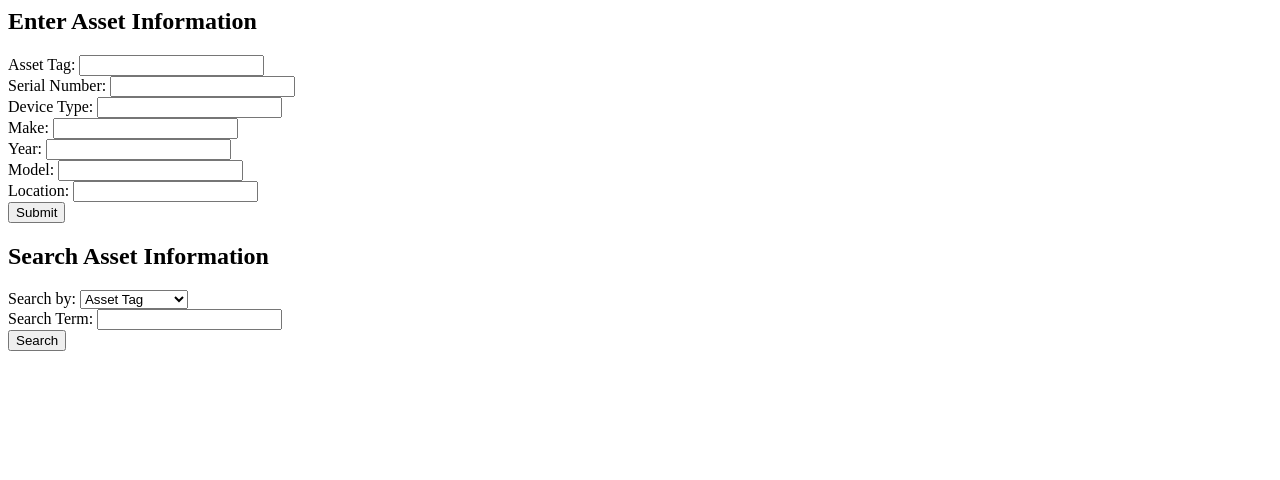
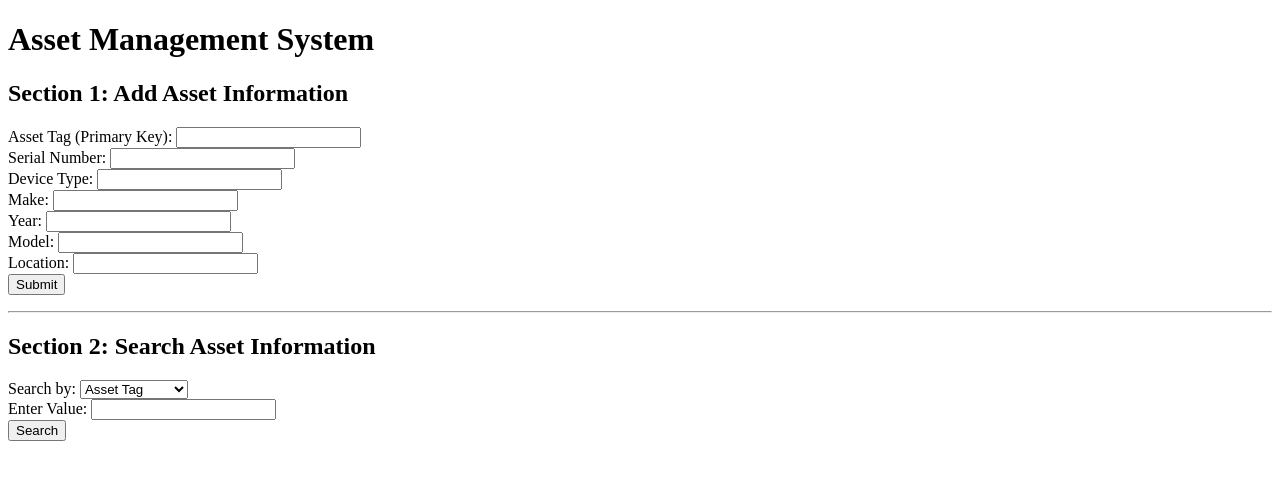
Before and after one commit to Ynitsed/personal, a PHP site: page / in a window 1280 px wide. Shown: the top 480 px of the page. Run offline with PHP 8.4, Linux system fonts and the light colour scheme.

Commit message:
Update index.php

```diff
--- a/index.php
+++ b/index.php
@@ -1,12 +1,24 @@
 <?php
-// Database connection
-$conn = new mysqli('10.0.0.4', 'vm1_user', 'your_password', 'asset_management');
+// Database connection details
+$servername = "10.0.0.6";
+$username = "kelleylu001";
+$password = "Kelly@ite001~~";
+$dbname = "asset_management";
+
+// Create connection
+$conn = new mysqli($servername, $username, $password, $dbname);
+
+// Check connection
 if ($conn->connect_error) {
     die("Connection failed: " . $conn->connect_error);
 }
 
-// Section 1: Store asset info
-if (isset($_POST['submit'])) {
+// Initialize variables
+$feedback = '';
+$searchResult = '';
+
+// Handle form submission to insert asset data
+if ($_SERVER["REQUEST_METHOD"] == "POST" && isset($_POST['submit'])) {
     $asset_tag = $_POST['asset_tag'];
     $serial_number = $_POST['serial_number'];
     $device_type = $_POST['device_type'];
@@ -15,59 +27,87 @@ if (isset($_POST['submit'])) {
     $model = $_POST['model'];
     $location = $_POST['location'];
 
+    // SQL query to insert data
     $sql = "INSERT INTO assets (asset_tag, serial_number, device_type, make, year, model, location)
             VALUES ('$asset_tag', '$serial_number', '$device_type', '$make', '$year', '$model', '$location')";
 
     if ($conn->query($sql) === TRUE) {
-        echo "Record stored successfully!";
+        $feedback = "Asset information stored successfully.";
     } else {
-        echo "Error: " . $conn->error;
+        $feedback = "Error: " . $sql . "<br>" . $conn->error;
     }
 }
 
-// Section 2: Search asset info
-if (isset($_POST['search'])) {
-    $search_term = $_POST['search_term'];
+// Handle search query
+if ($_SERVER["REQUEST_METHOD"] == "POST" && isset($_POST['search'])) {
+    $search_value = $_POST['search_value'];
     $search_type = $_POST['search_type'];
 
-    if ($search_type == 'asset_tag') {
-        $sql = "SELECT * FROM assets WHERE asset_tag='$search_term'";
+    // Determine search query based on user choice (asset_tag or serial_number)
+    if ($search_type == "asset_tag") {
+        $sql = "SELECT * FROM assets WHERE asset_tag = '$search_value'";
     } else {
-        $sql = "SELECT * FROM assets WHERE serial_number='$search_term'";
+        $sql = "SELECT * FROM assets WHERE serial_number = '$search_value'";
     }
 
     $result = $conn->query($sql);
+
     if ($result->num_rows > 0) {
-        while($row = $result->fetch_assoc()) {
-            echo "Asset Tag: " . $row["asset_tag"]. " - S/N: " . $row["serial_number"]. " - Type: " . $row["device_type"]. " - Make: " . $row["make"]. " - Year: " . $row["year"]. " - Model: " . $row["model"]. " - Location: " . $row["location"]. "<br>";
+        // Output search result
+        while ($row = $result->fetch_assoc()) {
+            $searchResult .= "Asset Tag: " . $row["asset_tag"] . "<br>" .
+                             "Serial Number: " . $row["serial_number"] . "<br>" .
+                             "Device Type: " . $row["device_type"] . "<br>" .
+                             "Make: " . $row["make"] . "<br>" .
+                             "Year: " . $row["year"] . "<br>" .
+                             "Model: " . $row["model"] . "<br>" .
+                             "Location: " . $row["location"] . "<br><br>";
         }
     } else {
-        echo "No results found!";
+        $searchResult = "No results found.";
     }
 }
+
+$conn->close();
 ?>
 
-<!-- HTML Form for asset input -->
-<h2>Enter Asset Information</h2>
-<form method="POST">
-    Asset Tag: <input type="text" name="asset_tag" required><br>
+<!DOCTYPE html>
+<html>
+<head>
+    <title>Asset Management</title>
+</head>
+<body>
+
+<h1>Asset Management System</h1>
+
+<h2>Section 1: Add Asset Information</h2>
+<form method="post" action="">
+    Asset Tag (Primary Key): <input type="text" name="asset_tag" required><br>
     Serial Number: <input type="text" name="serial_number" required><br>
     Device Type: <input type="text" name="device_type" required><br>
     Make: <input type="text" name="make" required><br>
-    Year: <input type="number" name="year" required><br>
+    Year: <input type="text" name="year" required><br>
     Model: <input type="text" name="model" required><br>
     Location: <input type="text" name="location" required><br>
     <input type="submit" name="submit" value="Submit">
 </form>
 
-<!-- HTML Form for asset search -->
-<h2>Search Asset Information</h2>
-<form method="POST">
+<p><?php echo $feedback; ?></p>
+
+<hr>
+
+<h2>Section 2: Search Asset Information</h2>
+<form method="post" action="">
     Search by:
     <select name="search_type">
         <option value="asset_tag">Asset Tag</option>
         <option value="serial_number">Serial Number</option>
     </select><br>
-    Search Term: <input type="text" name="search_term" required><br>
+    Enter Value: <input type="text" name="search_value" required><br>
     <input type="submit" name="search" value="Search">
 </form>
+
+<p><?php echo $searchResult; ?></p>
+
+</body>
+</html>
```
